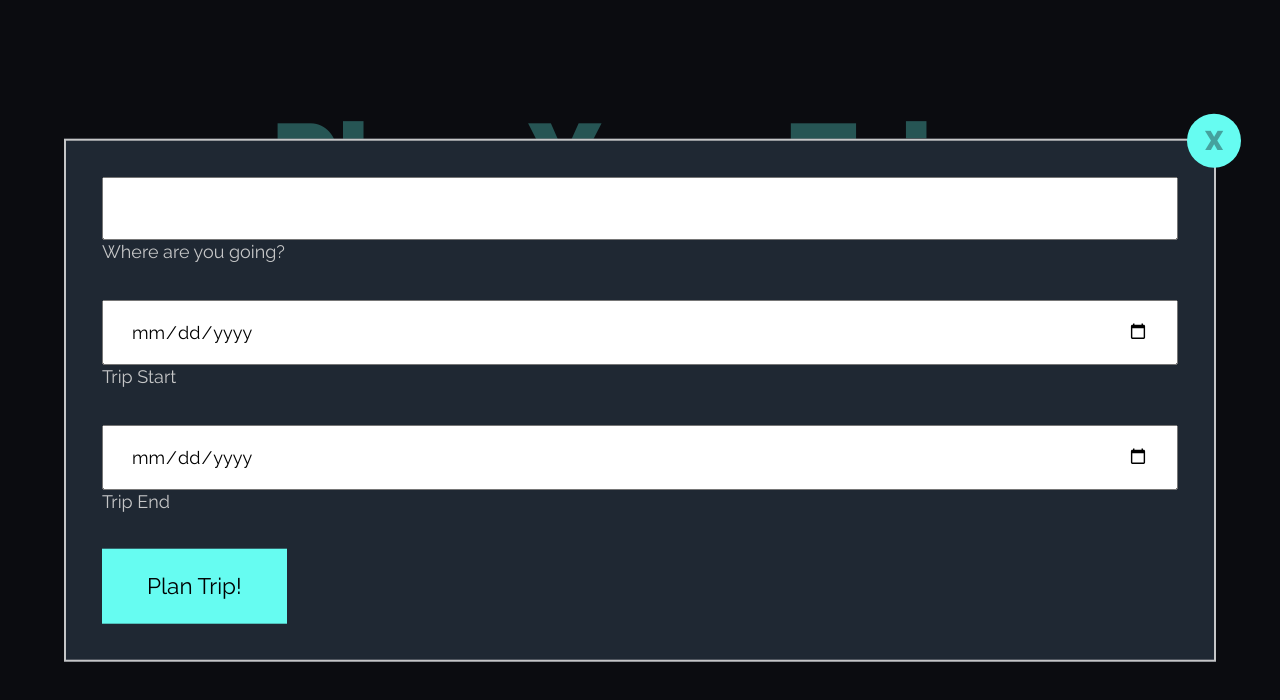
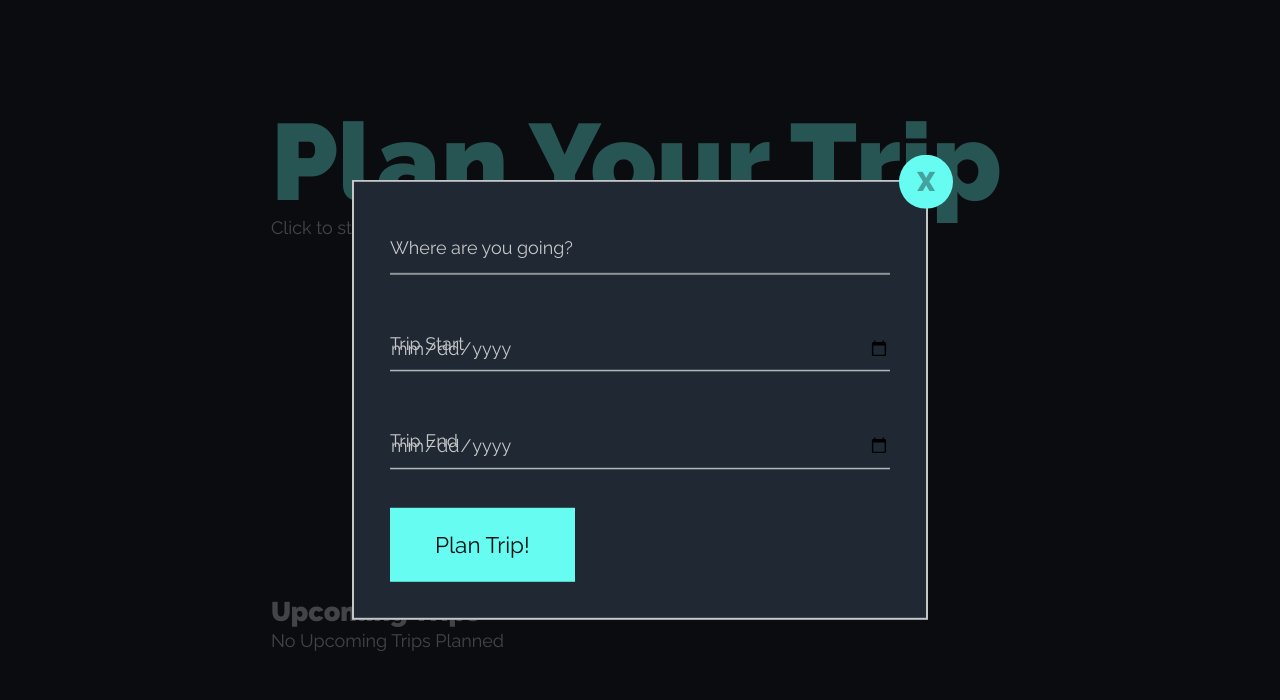
Before and after one commit to jhumbrac/tripassistant, a plain HTML site: page index.html in a window 1280 px wide. Both pictures are taken after a click on the button "Create a new itinerary". Drawn offline with nearby package versions, Linux system fonts and the light colour scheme; no server answers.

Commit message:
updated form animation functionality

```diff
--- a/dom.js
+++ b/dom.js
@@ -7,35 +7,47 @@ var welcomeSubText = $('<p>').text('Click to start a new trip or select from one
 var newTripBtn = $('<button>').attr('id', 'newTripBtn').text('Create a new itinerary');
 var upcomingTripsDisplay = $('<div>').attr('id', 'upcomingTripsDisplay');
 var upcomingTripsHeader = $('<h2>').attr('id', 'upcomingTripsHeader').text('Upcoming Trips');
-var upcomingTripsItems = $('<p>');
 
 $('body').prepend(welcomePage);
 welcomePage.append(welcomeText, welcomeSubText, newTripBtn, upcomingTripsDisplay);
-upcomingTripsDisplay.append(upcomingTripsHeader);
-
 
 // close button
 var closeBtn = $('<p>').attr('class', 'closeBtn').append($('<span>').text('X'));
-
+var formLine = $(`<svg class="graphic graphic--nao" width="300%" height="100%" viewBox="0 0 1200 60" preserveAspectRatio="none">
+<path d="M0,56.5c0,0,298.666,0,399.333,0C448.336,56.5,513.994,46,597,46c77.327,0,135,10.5,200.999,10.5c95.996,0,402.001,0,402.001,0"></path>
+</svg>`);
 
 // new trip input
 var tripInput = $('<form>').attr('id', 'tripInput');
 var tripInputDiv1 = $('<div>');
 var tripInputDiv2 = $('<div>');
 var tripInputDiv3 = $('<div>');
-var tripLocation = $('<input>').attr('type', 'text').attr('id', 'tripLocation');
+var tripLocation = $('<input>').attr('type', 'text').attr('id', 'tripLocation').attr('required', 'true');
 var locationLabel = $('<label>').attr('for', 'tripLocation').text('Where are you going?');
-var tripStartDate = $('<input>').attr('type', 'date').attr('id', 'tripStartDate');
+var tripStartDate = $('<input>').attr('type', 'date').attr('id', 'tripStartDate').attr('required', 'true');
 var tripStartLabel = $('<label>').attr('for', 'tripStartDate').text('Trip Start');
-var tripEndDate = $('<input>').attr('type', 'date').attr('id', 'tripEndDate');
+var tripEndDate = $('<input>').attr('type', 'date').attr('id', 'tripEndDate').attr('required', 'true');
 var tripEndLabel = $('<label>').attr('for', 'tripEndDate').text('Trip End');
 var tripBtn = $('<button>').attr('id', 'tripBtn').text('Plan Trip!');
 
 $('body').append(tripInput);
-tripInput.append((tripInputDiv1.append(tripLocation, locationLabel)));
-tripInput.append((tripInputDiv2.append(tripStartDate, tripStartLabel)));
-tripInput.append((tripInputDiv3.append(tripEndDate, tripEndLabel)));
+tripInput.append((tripInputDiv1.append(tripLocation, formLine.clone(), locationLabel)));
+tripInput.append((tripInputDiv2.append(tripStartDate, formLine.clone(), tripStartLabel)));
+tripInput.append((tripInputDiv3.append(tripEndDate, formLine.clone(), tripEndLabel)));
 tripInput.append(tripBtn, closeBtn);
+
+function populateUpcomingTripsDisplay (){
+    $(upcomingTripsDisplay).html('');
+    upcomingTripsDisplay.append(upcomingTripsHeader);
+    if (localStorage.trips){
+        JSON.parse(localStorage.trips).forEach(item => {
+            $(upcomingTripsDisplay).append( $('<p>').text(item.tripID))
+        });
+    } else {
+        $(upcomingTripsDisplay).append( $('<p>').text('No Upcoming Trips Planned'))
+    }
+}
+populateUpcomingTripsDisplay();
 
 newTripBtn.on('click', event=>{
     event.preventDefault();
@@ -44,11 +56,27 @@ newTripBtn.on('click', event=>{
 closeBtn.on('click', event=>{
     $('body').toggleClass('newTripModal');
 })
-tripBtn.on('click', event=>{
+// tripBtn.on('click', event=>{
+//     event.preventDefault();
+//     //populateUpcomingTripsDisplay();
+//     $('body').toggleClass('newTripModal'); // remove later
+// })
+$("#tripBtn").on("click", function(event) {
     event.preventDefault();
-    $('body').toggleClass('newTripModal'); // remove later
+    getTripID(event);
+    getDatesArray(event);
+    var tripsArr = [];
+    tripsArr = localStorage.getItem("trips");
+    tripsArr = tripsArr ? JSON.parse(tripsArr) : [];
+    var trip = {
+                tripID : tID,
+                tripDates : tDates
+                }
+    tripsArr.push(trip);
+    localStorage.setItem("trips", JSON.stringify(tripsArr));
+    $('body').toggleClass('newTripModal');
+    populateUpcomingTripsDisplay();
 })
 
 
-
 });
--- a/index.html
+++ b/index.html
@@ -11,9 +11,10 @@
 
     <script src="https://ajax.googleapis.com/ajax/libs/jquery/3.4.1/jquery.min.js"></script>
     <script src="https://cdnjs.cloudflare.com/ajax/libs/moment.js/2.24.0/moment.min.js"></script>
+    <script src="localStorageFunctions.js"></script>
+    <!--<script src="weather.js"></script>-->
+
     <script src="dom.js"></script>
-    <script src="localStorageFunctions.js"></script>
-    <script src="weather.js"></script>
 
 </body>
 </html>
--- a/localStorageFunctions.js
+++ b/localStorageFunctions.js
@@ -1,5 +1,4 @@
-//
-$(document).ready(function(){
+
 
 //localStorage.clear()
 
@@ -53,22 +52,23 @@ function getTripID(event) {
 }
 
 //on click event to create a new trip object
-$("#tripBtn").on("click", function(event) {
-    event.preventDefault();
-    getTripID(event);
-    getDatesArray(event);
-    var tripsArr = [];
-    tripsArr = localStorage.getItem("trips");
-    tripsArr = tripsArr ? JSON.parse(tripsArr) : [];
-    var trip = {
-                tripID : tID,
-                tripDates : tDates
-                }
-    tripsArr.push(trip);
-    localStorage.setItem("trips", JSON.stringify(tripsArr));
-})
+// $("#tripBtn").on("click", function(event) {
+//     event.preventDefault();
+//     getTripID(event);
+//     getDatesArray(event);
+//     var tripsArr = [];
+//     tripsArr = localStorage.getItem("trips");
+//     tripsArr = tripsArr ? JSON.parse(tripsArr) : [];
+//     var trip = {
+//                 tripID : tID,
+//                 tripDates : tDates
+//                 }
+//     tripsArr.push(trip);
+//     localStorage.setItem("trips", JSON.stringify(tripsArr));
+// })
 
-});
+// }
+
 
 
 
--- a/style.css
+++ b/style.css
@@ -20,19 +20,26 @@ h1 {
 	text-transform: capitalize;
 }
 input, label, button {
+    color: inherit;
     display:block;
     font: inherit;
 }
 input {
-    padding:1em 1.5em;
+    background: transparent;
+    border: none;
+    padding: 1.25em 0 .75em;
     width:100%;
 }
 label{
-	margin-bottom:2em;
+	position: absolute;
+	top: 50%;
+	transform: translateY(-50%);
+	z-index: -1;
 }
 button {
     background: #66fcf1;
     border: none;
+    color: #0b0c10;
     cursor:pointer;
     font-size: 1.25em;
     padding: 1em 2em;
@@ -66,13 +73,41 @@ button:focus, input:focus {
     left: 50%;
     transform: translate(-50%,-50%);
     z-index:2;
-	width: 90%;
+    width: 45%;
 }
 #tripInput > div {
     position:relative;
+    overflow: hidden;
+    margin-bottom: 2em;
 }
 .newTripModal #tripInput {
 	display:block;
+}
+.graphic {
+    position: absolute;
+    bottom: 0;
+    left: 0;
+    z-index: -1;
+    stroke: #fff;
+    fill: none;
+    pointer-events: none;
+    transform: translate3d(0, 0, 0);
+    transition: transform 0.7s, stroke 0.7s;
+    -webkit-transition-timing-function: cubic-bezier(0, 0.25, 0.5, 1);
+    transition-timing-function: cubic-bezier(0, 0.25, 0.5, 1);
+}
+input:focus ~ .graphic,
+input:valid ~ .graphic {
+    stroke:#66fcf1;
+    -webkit-transform: translate3d(-66.6%, 0, 0);
+    transform: translate3d(-66.6%, 0, 0)
+}
+input:focus ~ label,
+input:valid ~ label {
+	color: #66fcf1;
+	transform: translateY(0);
+	top: 0;
+	font-size: .75em;
 }
 .closeBtn {
 	background: #66fcf1;
```
Lines whose indentation alone changed are shown as unchanged.
